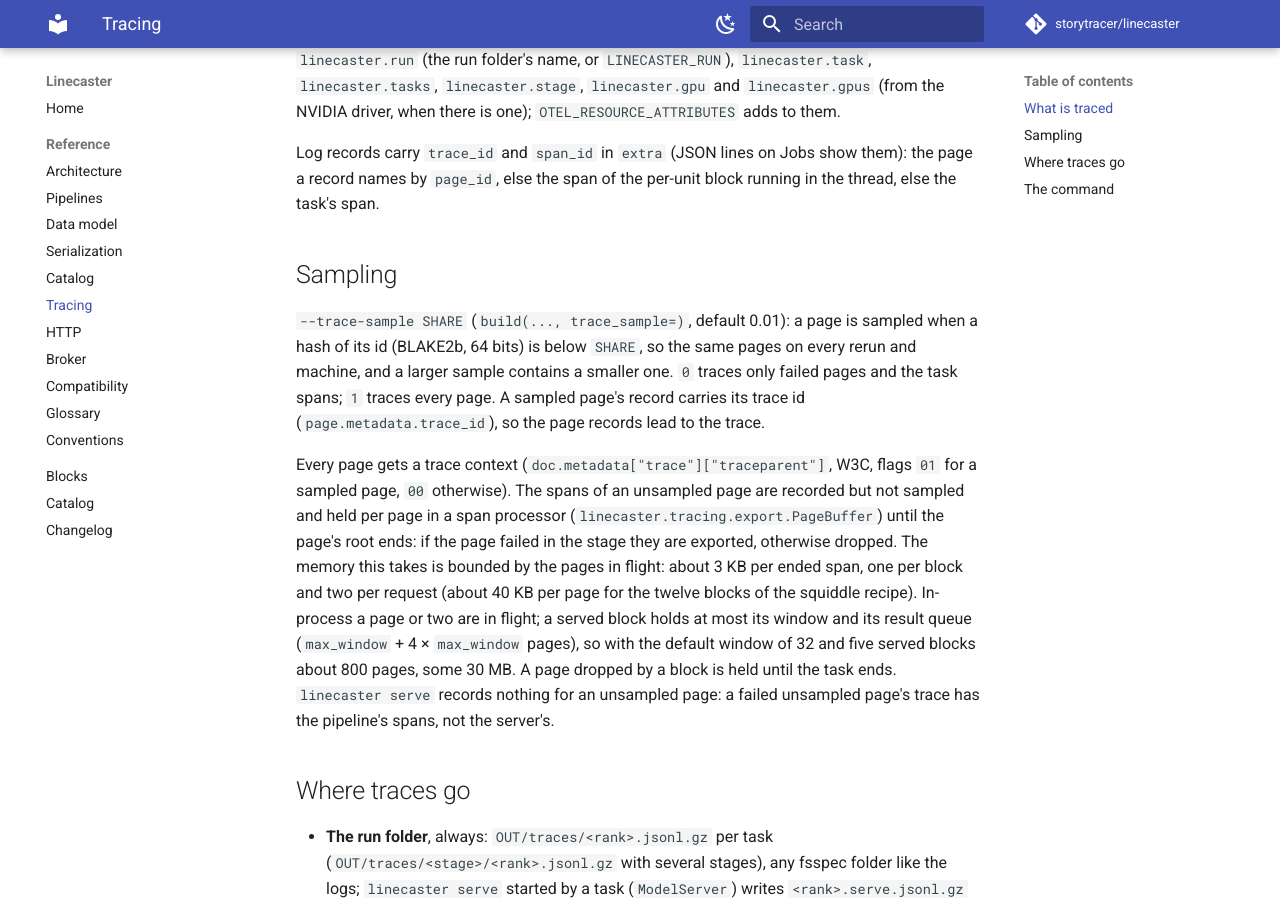
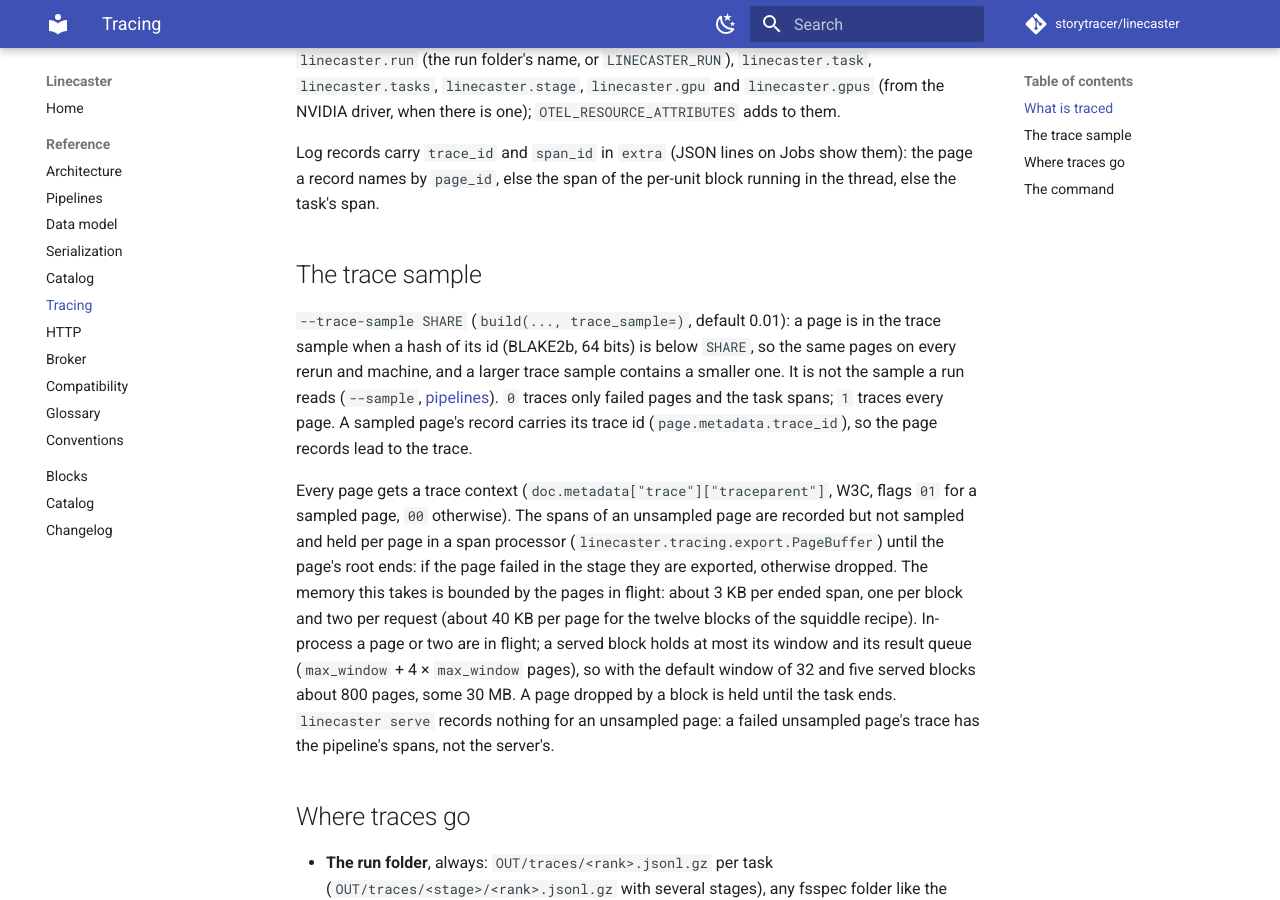
Before and after one commit to storytracer/linecaster, an MkDocs documentation site: the page built from docs/reference/tracing.md, in a window 1280 px wide and 900 px high, scrolled down 2024 px. Built offline with MkDocs 1.6.1 and Material for MkDocs 9.7.7, drawn with Linux system fonts in a browser that asks for light colours; comment, search, counter and statistics services are not loaded; the version menu is left out; some of the changed text lies outside the part shown.

Commit message:
Glossary: the trace sample, and the sample, item rank and page rank
Tracing's sample is now the trace sample, so that sample names the
pages a run reads.

Co-Authored-By: Claude Opus 5.5 <noreply@anthropic.com>

```diff
--- a/docs/reference/tracing.md
+++ b/docs/reference/tracing.md
@@ -1,7 +1,7 @@
 # Tracing
 
-Every run is traced with OpenTelemetry (`linecaster.tracing`): spans per task always, spans per page for a sample
-chosen by page id plus every page that failed. Traces go to the run folder and, when the standard `OTEL_*`
+Every run is traced with OpenTelemetry (`linecaster.tracing`): spans per task always, spans per page for a trace
+sample chosen by page id plus every page that failed. Traces go to the run folder and, when the standard `OTEL_*`
 variables say so, to an OTLP endpoint; nothing is sent anywhere else. Terms are the [glossary](glossary.md)'s.
 
 ## What is traced
@@ -10,7 +10,7 @@ variables say so, to an OTLP endpoint; nothing is sent anywhere else. Terms are
 
 | Span | What it covers | Attributes (besides `linecaster.block`) |
 |---|---|---|
-| `linecaster.task` | the task, from its first page to its end (failed: status error, `linecaster.error.type`) | `task`, `tasks`, `sample`, `stage`, `units.failed_exported` |
+| `linecaster.task` | the task, from its first page to its end (failed: status error, `linecaster.error.type`) | `task`, `tasks`, `sample` (the trace sample's share), `stage`, `units.failed_exported` |
 | `linecaster.warm_up` | a block loading its engine or client (`warm_up()`), per block that loads something | `block.name`, `preset`, `edition`, `engine`, `model`, `backend`, `server` |
 | `linecaster.server.start` | a server block's warm-up: starting `linecaster serve` or vLLM/SGLang until it answers | `server`, `model`, `preset`, `port` |
 | `linecaster.reader.file` | a file a reader is through: a Parquet file, a file of page records, a manifest (wall time, while its pages also passed the later blocks) | `file`, `pages`, `seconds.own` (the time spent reading) |
@@ -49,11 +49,12 @@ run folder's name, or `LINECASTER_RUN`), `linecaster.task`, `linecaster.tasks`,
 Log records carry `trace_id` and `span_id` in `extra` (JSON lines on Jobs show them): the page a record names by
 `page_id`, else the span of the per-unit block running in the thread, else the task's span.
 
-## Sampling
+## The trace sample
 
-`--trace-sample SHARE` (`build(..., trace_sample=)`, default 0.01): a page is sampled when a hash of its id
-(BLAKE2b, 64 bits) is below `SHARE`, so the same pages on every rerun and machine, and a larger sample contains a
-smaller one. `0` traces only failed pages and the task spans; `1` traces every page. A sampled page's record
+`--trace-sample SHARE` (`build(..., trace_sample=)`, default 0.01): a page is in the trace sample when a hash of its
+id (BLAKE2b, 64 bits) is below `SHARE`, so the same pages on every rerun and machine, and a larger trace sample
+contains a smaller one. It is not the sample a run reads (`--sample`, [pipelines](pipelines.md#samples)). `0`
+traces only failed pages and the task spans; `1` traces every page. A sampled page's record
 carries its trace id (`page.metadata.trace_id`), so the page records lead to the trace.
 
 Every page gets a trace context (`doc.metadata["trace"]["traceparent"]`, W3C, flags `01` for a sampled page, `00`
@@ -104,7 +105,7 @@ reads `OUT/traces/**/*.jsonl.gz` (a task still running: what its file has so far
 - the **gaps**: per block the time it had no page in it between its first page and its last (it waited for its
   input), when every page was traced (`--trace-sample 1`);
 - the `N` slowest traced pages (default 10) with their id, seconds, lines, slowest block and trace id;
-- per task its duration, GPU and sample, the warm-up of each block and the server starts, the reader's files
+- per task its duration, GPU and trace sample, the warm-up of each block and the server starts, the reader's files
   (pages, seconds reading) and the writers' flush.
 
 `--json` gives the same as data.
```
Also changed, not shown: docs/reference/conventions.md (+1 -1 lines), docs/reference/glossary.md (+5 -2 lines).
